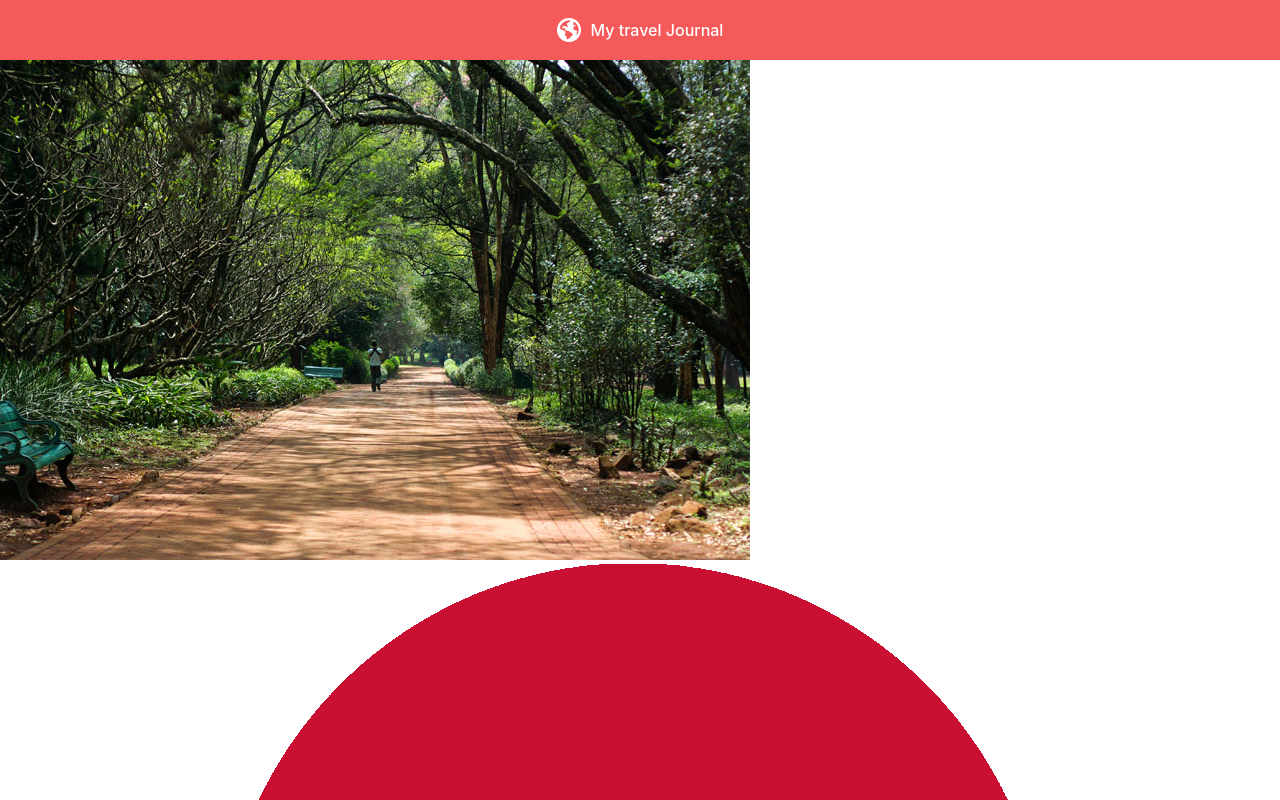
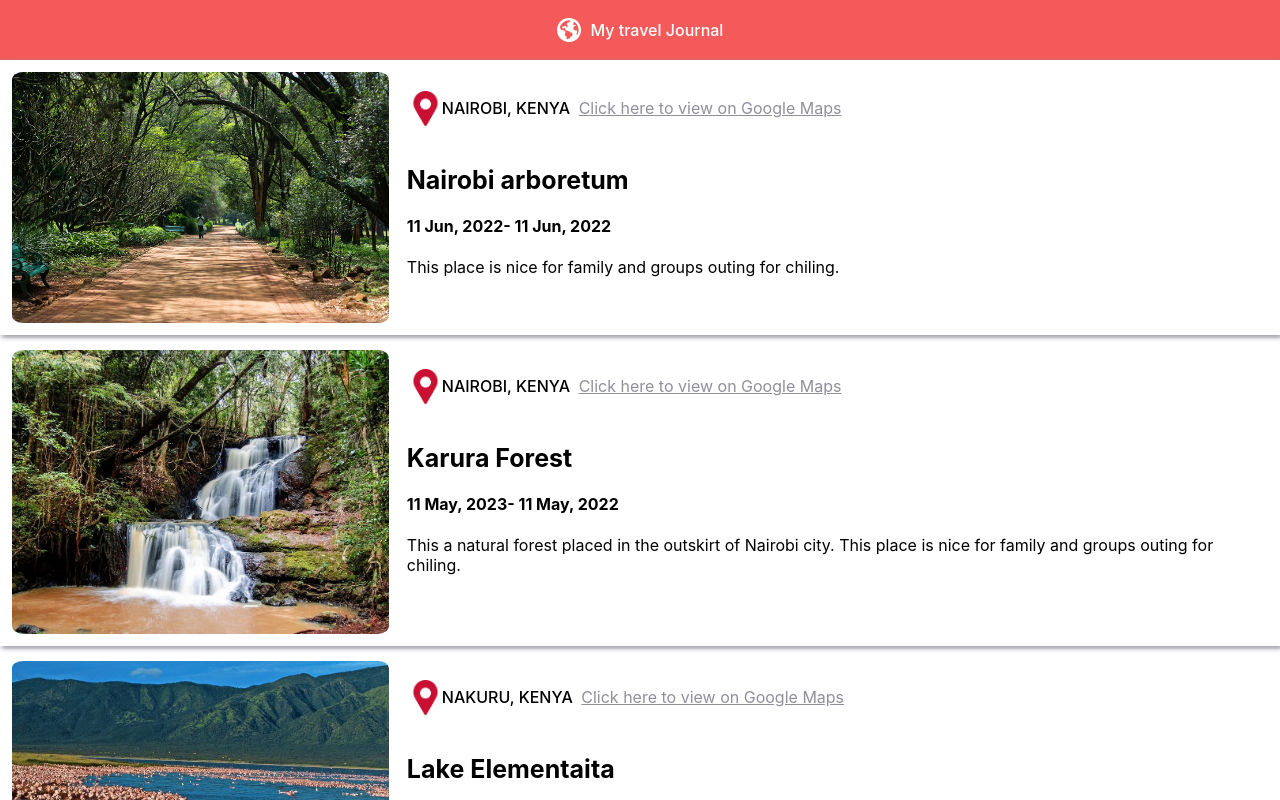
Before and after one commit to MishaelRatemo/learning_react, a React (Create React App) app in the folder props-array-mapping/: page / in a window 1280 px wide. Shown: the top 800 px of the page. Built offline with nearby package versions, Linux system fonts and the light colour scheme.

Commit message:
app> components styling

```diff
--- a/props-array-mapping/src/App.css
+++ b/props-array-mapping/src/App.css
@@ -1,3 +1,6 @@
+.App{
+  width: 100%;
+}
 nav{
   background-color:#F55A5A ;
   width: 100%;
@@ -14,3 +17,40 @@ nav>img{
   height: 24px;
   padding-right: 10px;
 }
+
+.card{
+  display: flex;
+  box-shadow: 2px 2px 5px #918E9B;
+  padding: 12px;
+  margin-bottom: 3px;
+}
+.card> img{
+  width: 30%;
+  border-radius: 3%;
+}
+.cardcontent{
+  padding-left: 18px;
+
+}
+.card--upper{
+  display: flex;
+  padding: 10px 0px;
+  align-items: center;
+}
+.locator{
+  width: 35px;
+}
+.location{
+  text-transform: uppercase;
+  font-weight: 500;
+}
+.map{
+  text-decoration: underline;
+  color: #918E9B;
+  cursor: pointer;
+}
+.placename{
+ font-weight: 700;
+ font-size: 25px;
+ line-height: 30px;
+}
```
